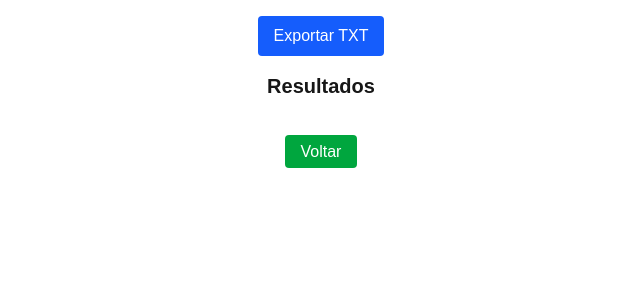
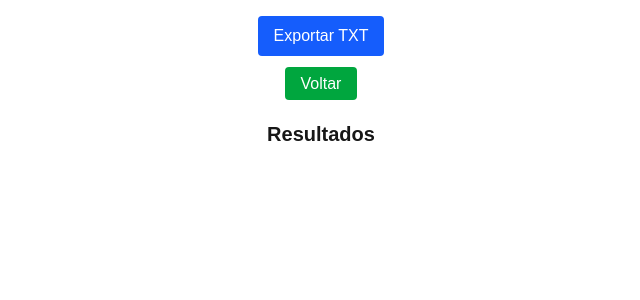
Before and after one commit to gnai-creator/gerasena.com, a Next.js app in the folder gerasena.com/: page /resultado in a window 1280 px wide. Shown: the top 300 px of the page, without its empty margins (319-959 px from the left). Built offline with nearby package versions, Linux system fonts and the light colour scheme.

Commit message:
refactor: improve layout by restructuring the export and navigation links

```diff
--- a/gerasena.com/src/app/resultado/page.tsx
+++ b/gerasena.com/src/app/resultado/page.tsx
@@ -42,17 +42,21 @@ export default function Resultado() {
       >
         Exportar TXT
       </button>
+      <br />
+      <Link
+        href="/"
+        className="rounded bg-green-600 px-4 py-2 text-white text-center hover:bg-green-700"
+      >
+        Voltar
+      </Link>
+      <br />
+      <br />
       <h2 className="mb-4 text-xl font-semibold">Resultados</h2>
       <div className="grid gap-4">
         {games.map((g, idx) => (
           <GameCard key={idx} numbers={g.numbers} score={g.score} />
         ))}
       </div>
-      <br />
-      <Link href="/"
-        className="rounded bg-green-600 px-4 py-2 text-white text-center hover:bg-green-700"
-
-      >Voltar</Link>
     </main>
   );
 }
```
